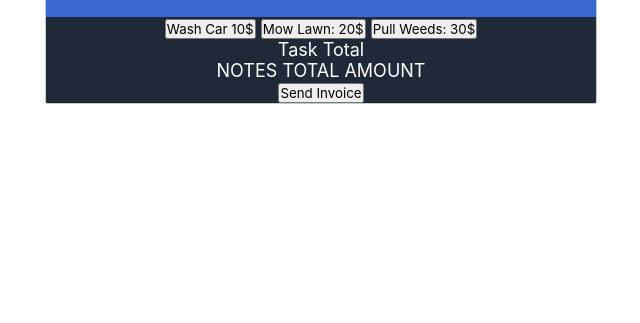
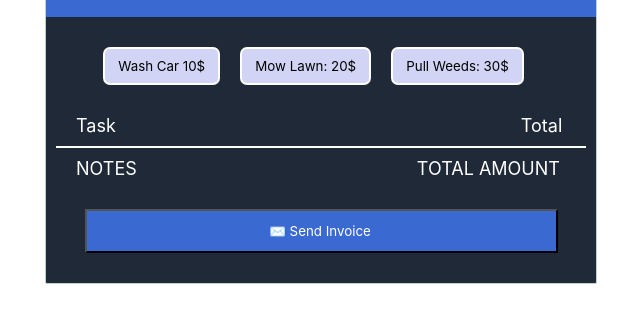
Before and after one commit to MikeL99i/Invoice-Creator, a plain HTML site: page index.html in a window 1280 px wide. Shown: the part 89-412 px from the top of the page, without its empty margins (319-959 px from the left). Drawn offline with Linux system fonts and the light colour scheme.

Commit message:
finish basic design
finished the design no function implemented yet

```diff
--- a/Styles/styles.css
+++ b/Styles/styles.css
@@ -2,7 +2,6 @@
   margin: 0;
   padding: 0;
   font-family: "Inter", "Smooch Sans", "sans-serif";
-  text-align: center;
 }
 
 .container {
@@ -14,6 +13,7 @@
   font-size: 18px;
   border: 1px solid #bbd2c5;
   border-radius: 2px;
+  text-align: center;
 }
 
 .upperPart {
@@ -21,6 +21,82 @@
   background: #3a69d2;
 }
 
-.inlinepara {
-  display: inline;
+.servicebutton {
+  flex-direction: row;
+  justify-content: center;
+  align-items: center;
+  padding: 9px 13px;
+  margin-top: 30px;
+  margin-bottom: 30px;
+  margin-right: 15px;
+  background: #d1d4f4;
+  border: 2px solid #ffffff;
+  border-radius: 7px;
 }
+
+.bottompart {
+  text-align: left;
+}
+
+hr {
+  border: 1px white solid;
+  margin: 10px 10px;
+}
+
+.leftpara {
+  margin-left: 30px;
+}
+
+.rightpara {
+  margin-right: 15px;
+  margin-left: 400px;
+}
+
+.rightpararow2 {
+  margin-left: 275px;
+}
+
+#invoicebtn {
+  background: #3a69d2;
+  color: #fff;
+  margin: 30px;
+  padding: 9px 17px 9px 15px;
+  width: 473px;
+  height: 44px;
+}
+
+/* split p solution stack overflow
+.split-para {
+  display: block;
+  margin: 10px;
+}
+.split-para span {
+  display: block;
+  float: right;
+  width: 30%;
+  margin-left: 10px;
+}
+
+.justifypara {
+  display: flex;
+  justify-content: space-between;
+} */
+
+/* .inlinepara {
+  margin-left: 15px;
+  margin-right: 15px;
+} */
+
+/* #taskpara {
+  text-align: left;
+  float: left;
+}
+
+#totalpara {
+  text-align: right;
+}
+
+#bottompart {
+  padding: 20px;
+  margin: 20px 20px;
+} */
--- a/index.html
+++ b/index.html
@@ -14,25 +14,32 @@
                 <h1>Invoice creator</h1>
                 <p>Thanks for choosing GoodCorp, LLC!</p>
             </div>
-            <span class="servicebutton">
-                <button id="washbutton">Wash Car 10$</button>
-                <button id="mowbutton">Mow Lawn: 20$</button>
-                <button id="pullbutton">Pull Weeds: 30$</button>
+            <span>
+                <button class="servicebutton" id="washbutton">Wash Car 10$</button>
+                <button class="servicebutton" id="mowbutton">Mow Lawn: 20$</button>
+                <button class="servicebutton" id="pullbutton">Pull Weeds: 30$</button>
             </span>
 
-            <div>
-                <p class="inlinepara">Task</p>
-                <p class="inlinepara">Total</p>
+            <div class="bottompart">
+                <p>
+                    <span class="leftpara">Task</span>
+                    <span class="rightpara">Total</span>
+                </p>
+                <!-- <p class="inlinepara" id="taskpara">Task</p>
+                <p class="inlinepara" id="totalpara">Total</p> -->
+
+                <hr>
+
+                <p>
+                    <span class="leftpara">NOTES</span>
+                    <span class="rightpararow2">TOTAL AMOUNT</span>
+                </p>
+
+                <!-- <p class="split-para">This text is left. <span>This text is right.</span></p>
+
+                <p class="justify-para">This text is left. <span class="justify-para">This text is right.</span></p> -->
             </div>
-
-            <div class="divider"></div> <!--empty div for styling a straight line to divide the container-->
-
-            <div>
-                <p class="inlinepara">NOTES</p>
-                <p class="inlinepara">TOTAL AMOUNT</p>
-            </div>
-
-            <button id="invoicebtn">Send Invoice</button>
+            <button id="invoicebtn">✉️ Send Invoice</button>
 
         </div>
 
```
